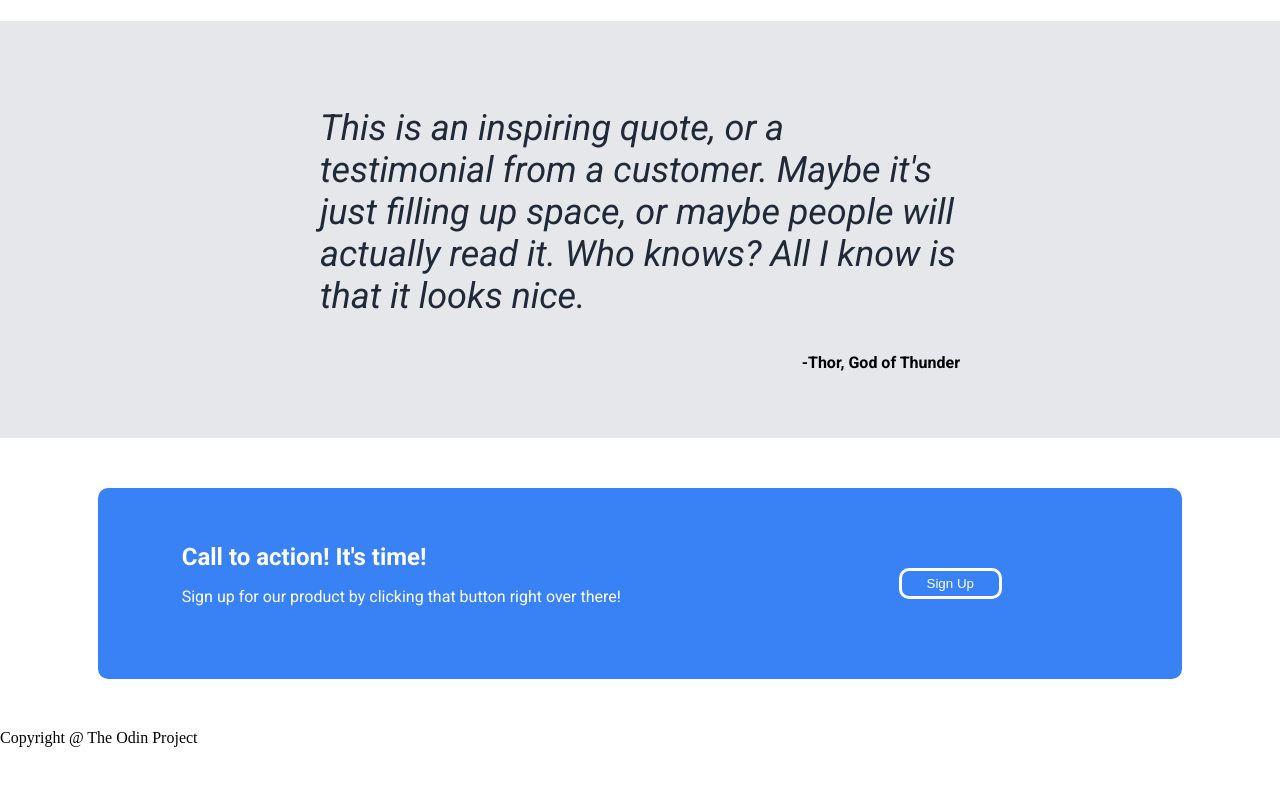
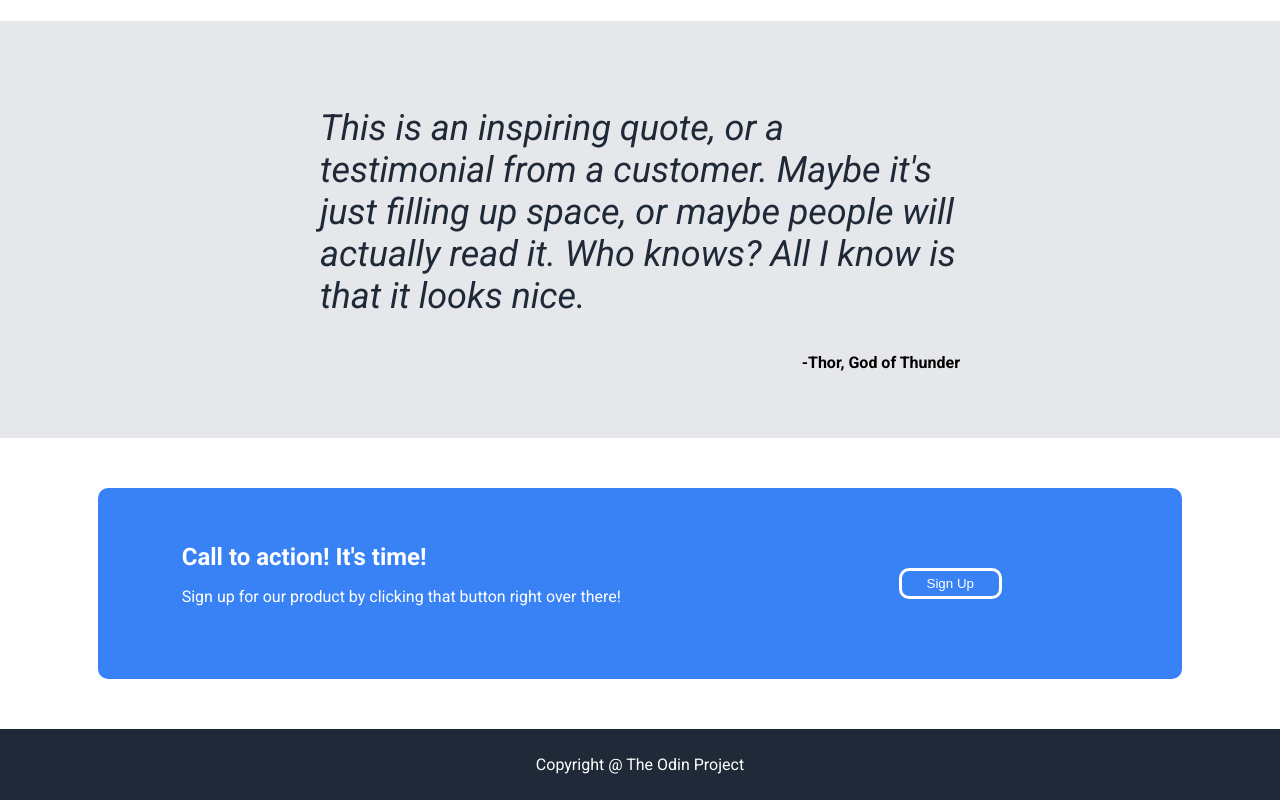
Before and after one commit to hellokristinafaye/Odin, a plain HTML site: page index.html in a window 1280 px wide. Shown: the part 922-1722 px from the top of the page. Before the commit the page ends 1685 px from the top, so only its background shows below. Drawn offline with Linux system fonts and the light colour scheme.

Commit message:
footer styled

```diff
--- a/style.css
+++ b/style.css
@@ -142,3 +142,11 @@ main {
     border: 3px solid white;
     margin: 50px 0;
 }
+/* footer section start */
+.copyright {
+    background: #1F2937;
+    color: white;
+    font-family: roboto;
+    text-align: center;
+    padding: 10px;
+}
```
